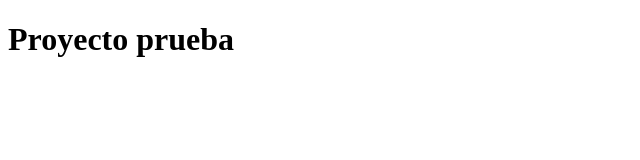
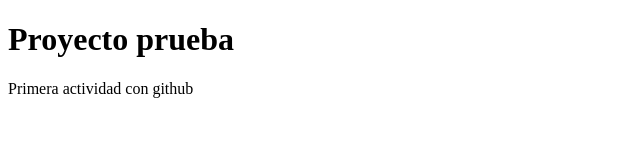
Before and after one commit to Glo-Cam/ProyectoPrueba, a plain HTML site: page index.html in a window 1280 px wide. Shown: the whole page, without its empty margins (0-640 px from the left). Drawn offline with Linux system fonts and the light colour scheme.

Commit message:
Update index.html

```diff
--- a/index.html
+++ b/index.html
@@ -10,6 +10,7 @@
 
 <body>
     <h1>Proyecto prueba</h1>
+    <p>Primera actividad con github</p>
 </body>
 
 </html>
```
